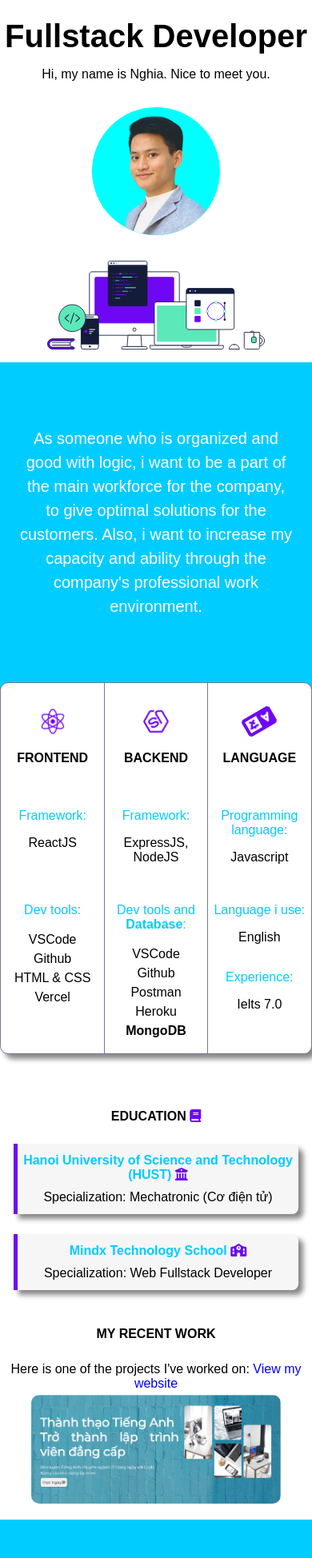
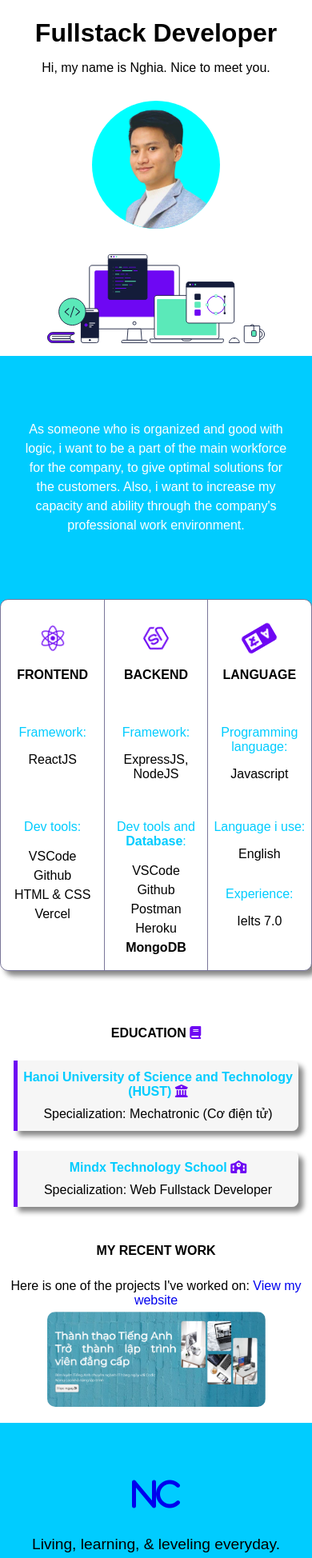
Before and after one commit to linkinparkrules/portfolio-frontend, a React (Create React App) app: page / in a window 390 px wide. Shown: the part 49-1997 px from the top of the page at 80% size. Built offline with nearby package versions, Linux system fonts and the light colour scheme.

Commit message:
fix responsive home page

```diff
--- a/src/Pages/Home/Background1/bg1.module.css
+++ b/src/Pages/Home/Background1/bg1.module.css
@@ -6,9 +6,13 @@
   /* background-color: #6E07F3; */
 }
 
+.background1>p {
+  font-size: 1.5rem;
+}
+
 .jobIntro {
   margin-top: 5%;
-  font-size: 250%;
+  font-size: 3rem;
   margin-bottom: 0;
 }
 
@@ -24,3 +28,14 @@
   margin: 1rem 0;
   max-width: 70%;
 }
+
+/* Mobile: width < 768px */
+@media only screen and (max-width: 768px) {
+  .background1>p {
+    font-size: 1rem;
+  }
+
+  .jobIntro {
+    font-size: 2rem;
+  }
+}
--- a/src/Pages/Home/Background2/bg2.module.css
+++ b/src/Pages/Home/Background2/bg2.module.css
@@ -25,6 +25,10 @@
   grid-auto-flow: column;
 }
 
+.skillsBoard>div>p {
+  font-size: 1.25rem;
+}
+
 /* Mobile: width < 768px */
 @media only screen and (max-width: 768px) {
   .skillsBoard {
@@ -32,6 +36,11 @@
   }
 
   .intro {
+    font-size: 1rem;
     width: 100%;
   }
+
+  .skillsBoard>div>p {
+    font-size: 1rem;
+  }
 }
--- a/src/Pages/Home/Background3/bg3.module.css
+++ b/src/Pages/Home/Background3/bg3.module.css
@@ -21,6 +21,10 @@
   width: 70%;
   border-radius: 0 8px 8px 0;
   margin: 25px auto;
+}
+
+.educationLevel>p {
+  font-size: 1.25rem;
 }
 
 .school {
@@ -51,8 +55,13 @@
   flex-direction: column;
 }
 
+.project>h4 {
+  font-size: 1.25rem;
+}
+
 .project p {
   margin: 5px;
+  font-size: 1.25rem;
 }
 
 .projectImg {
@@ -103,13 +112,26 @@
     width: 90%;
   }
 
+  .educationLevel>p {
+    font-size: 1rem;
+  }
+
   .project {
     width: 100%;
     display: flex;
     flex-direction: column;
   }
 
+  .project>h4 {
+    font-size: 1rem;
+  }
+
+  .project p {
+    margin: 5px;
+    font-size: 1rem;
+  }
+
   .projectImg {
-    width: 80%;
+    width: 70%;
   }
 }
--- a/src/Pages/Home/Footer/footer.module.css
+++ b/src/Pages/Home/Footer/footer.module.css
@@ -33,3 +33,15 @@
     transform: scale(1.5);
     transition: .5s ease;
 }
+
+/* Mobile: width < 768px */
+@media only screen and (max-width: 768px) {
+    .footer>a>i {
+        font-size: 2.5rem;
+    }
+
+    .quote {
+        margin: 1rem;
+        font-size: 1.2rem;
+    }
+}
```
